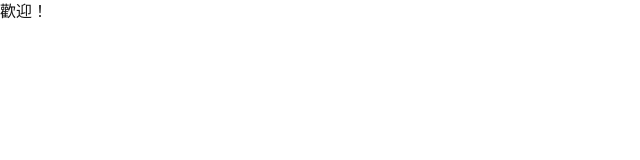
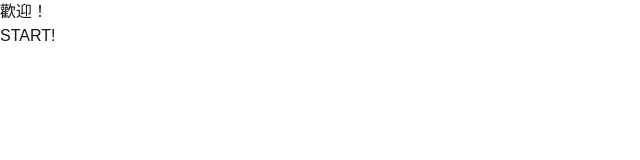
Before and after one commit to Joli0428/1142_web_112405214_Hw2, a Next.js app: page / in a window 1280 px wide. Shown: the top 160 px of the page, without its empty margins (0-640 px from the left). Built offline with nearby package versions, Linux system fonts and the light colour scheme.

Commit message:
feat:link

```diff
--- a/app/page.tsx
+++ b/app/page.tsx
@@ -1,5 +1,7 @@
 "use client"
+import Link from "next/link";
 import { useState, useEffect } from "react";
+
 
 
 export default function Home() {
@@ -17,6 +19,7 @@ export default function Home() {
   return (
     <>
       歡迎！
+      <Link href="/question">START!</Link>
     </>
   );
 }
```
